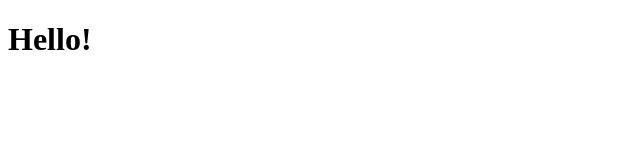
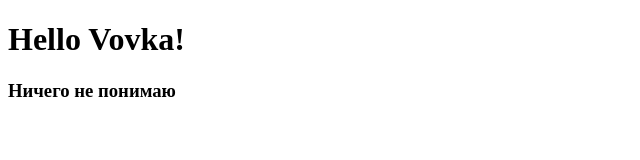
Before and after one commit to chertenok4413/project, a plain HTML site: page index.html in a window 1280 px wide. Shown: the whole page, without its empty margins (0-640 px from the left). Drawn offline with Linux system fonts and the light colour scheme.

```diff
--- a/index.html
+++ b/index.html
@@ -1,11 +1,15 @@
 <!DOCTYPE html>
 <html lang="en">
+
 <head>
     <meta charset="UTF-8">
     <meta name="viewport" content="width=device-width, initial-scale=1.0">
     <title>Document</title>
 </head>
+
 <body>
-    <h1>Hello!</h1>
+    <h1>Hello Vovka!</h1>
+    <h3>Ничего не понимаю</h3>
 </body>
+
 </html>
```
Also changed, not shown: script.js (added).
